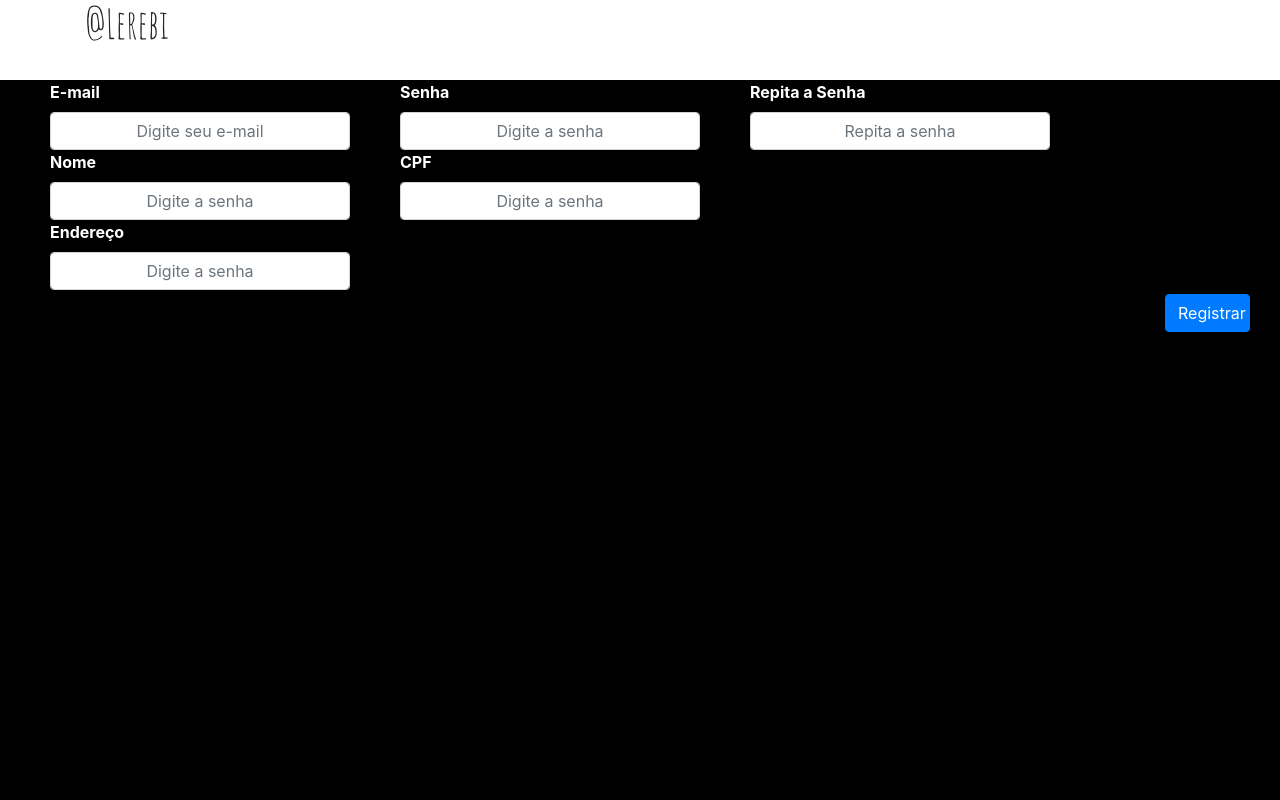
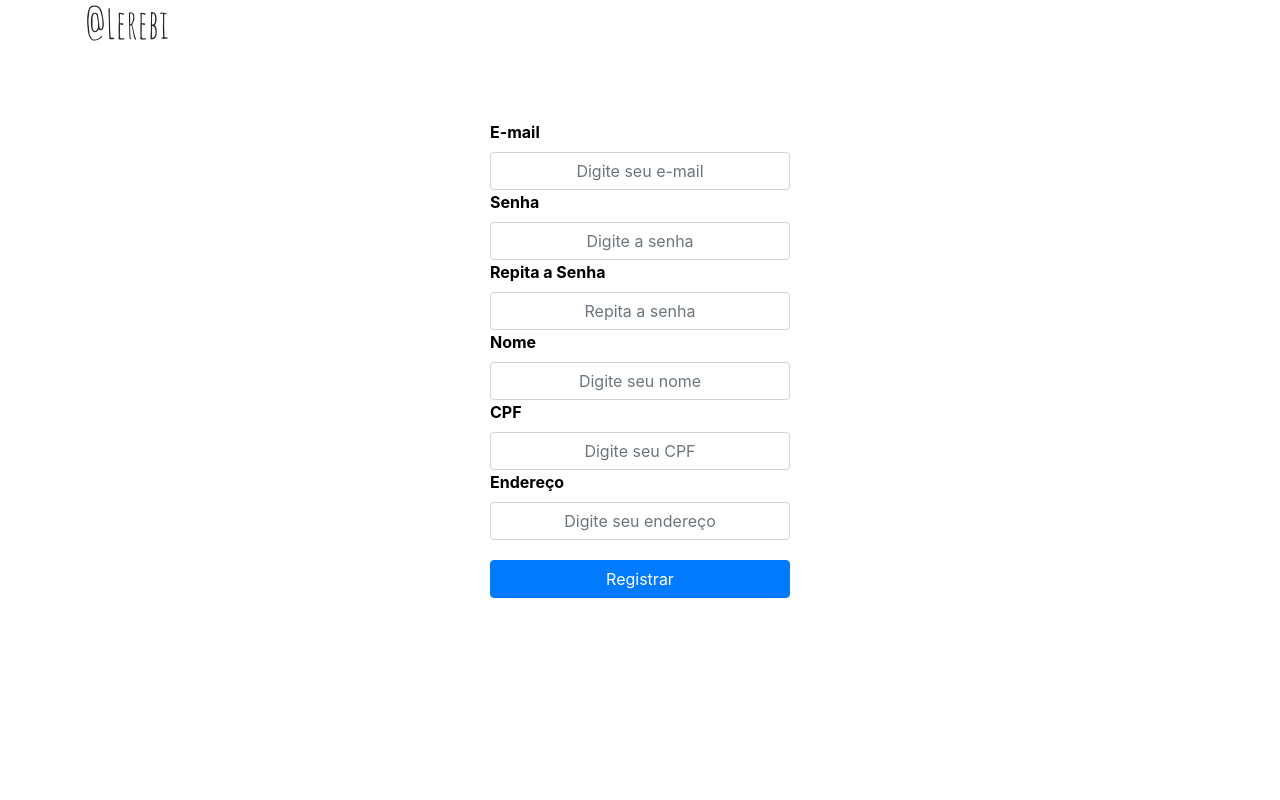
Before and after one commit to israelmurilocadorin/e-commerce, a Vue app: page /register in a window 1280 px wide. Shown: the top 800 px of the page. Built offline with nearby package versions, Linux system fonts and the light colour scheme.

Commit message:
tela cadastro cliente

```diff
--- a/src/pages/Login.vue
+++ b/src/pages/Login.vue
@@ -4,11 +4,15 @@
             <div class="box-login">
                 <div class="paddin-top-form txt-center">
                     <label for="uname" class="txt-center"><b>Usuário</b></label>
-                    <input type="text" class="form-control txt-center" placeholder="Digite o usuário" name="uname" required>
+                    <div class="size">
+                        <input type="text" class="form-control txt-center" placeholder="Digite o usuário" name="uname" required>
+                    </div>
                 </div>
                 <div class="paddin-top-form txt-center">
                     <label for="password"><b>Senha</b></label>
-                    <input type="password" class="form-control txt-center placeholder-size" placeholder="Digite a senha" name="password" required>
+                    <div class="size">
+                        <input type="password" class="form-control txt-center" placeholder="Digite a senha" name="password" required>
+                    </div>
                 </div>
                 <div class="paddin-top-form">
                     <div class="div-buttons">
@@ -59,6 +63,7 @@ export default {
         top: 50%;
         transform: translateY(-50%);
         border-radius: 5px;
+
     }
 
     .div-buttons {
@@ -70,7 +75,8 @@ export default {
         margin-right: 30px;
     }
 
-    .placeholder-size {
+    .size {
+
         width: 200px;
         margin: 0 auto;
     }
--- a/src/pages/Register.vue
+++ b/src/pages/Register.vue
@@ -1,42 +1,30 @@
 <template>
+    <div class="background-colorr">
     <div class="div-main">
         <form>
-                <div class="placeholder-size">
                 <label for="e-mail" class="txt-color"><b>E-mail</b></label>
                 <input type="e-mail" class="form-control txt-center" placeholder="Digite seu e-mail" name="e-mail" required>
-                </div>
 
-                <div class="placeholder-size">
                 <label for="password" class="txt-color"><b>Senha</b></label>
                 <input type="password" class="form-control txt-center" placeholder="Digite a senha" name="password" required>
-                </div>
 
-                <div class="placeholder-size">
                 <label for="password-repeat" class="txt-color"><b>Repita a Senha</b></label>
                 <input type="password" class="form-control txt-center" placeholder="Repita a senha" name="password-repeat" required>
-                </div>
 
-                <div class="placeholder-size">
                 <label for="password" class="txt-color"><b>Nome</b></label>
-                    <input type="password" class="form-control txt-center" placeholder="Digite a senha" name="password" required>
-                </div>
+                <input type="password" class="form-control txt-center" placeholder="Digite seu nome" name="password" required>
 
-                <div class="placeholder-size">
                 <label for="password" class="txt-color"><b>CPF</b></label>
-                    <input type="password" class="form-control txt-center" placeholder="Digite a senha" name="password" required>
-                </div>
+                <input type="password" class="form-control txt-center" placeholder="Digite seu CPF" name="password" required>
 
-                <div class="empty-space"></div>
+                <label for="password" class="txt-color"><b>Endereço</b></label>
+                <input type="password" class="form-control txt-center" placeholder="Digite seu endereço" name="password" required>
 
-                <div class="placeholder-size">
-                    <label for="password" class="txt-color"><b>Endereço</b></label>
-                    <input type="password" class="form-control txt-center" placeholder="Digite a senha" name="password" required>
-                </div>
-
-                <div class="">
-                    <button type="submit" class="btn btn-primary btn-register">Registrar</button>
+            <div class="button-register">
+                <button type="submit" class="btn btn-primary button-register">Registrar</button>
             </div>
         </form>
+    </div>
     </div>
 </template>
 
@@ -57,52 +45,33 @@ export default {
         font-size: 16px;
     }
 
-    .div-main{
-        margin: 0 auto;
+    .background-colorr {
+        padding-top: 40px;
+        height: 100vh;
+        width: 100%;
+        background-color: white;
     }
 
-    .div-register {
-        margin-top: 150px;
-        width: 360px;
-        height: 500px;
-        border-radius: 5px;
-        margin-bottom: 70px;
-    }
-
-    .box-register {
+    .div-main {
+        height: 100vh;
+        width: 300px;
+        margin: 0 auto;
+        padding-bottom: 30px;
         background-color: white;
-        height: 420px;
-        margin: 50px;
-        position: relative;
-        top: 50%;
-        transform: translateY(-50%);
-        border-radius: 5px;
-
-    }
-
-    .placeholder-size {
-        display: inline-block;
-        margin-left: 50px;
-        width: 300px;
-    }
-
-    .empty-space {
-        margin-left: 20px;
-        width: 300px;
     }
 
     .txt-color {
-        color: white;
+        color: black;
     }
 
     .paddin-top-form {
         padding-top: 15px;
     }
 
-    .btn-register {
-        float: right;
-        margin-right: 30px;
-        width: 85px;
-        margin-top: 4px;
+    .button-register {
+        float: left;
+        margin-top: 10px;
+        width: 100%;
     }
+
 </style>
```
Lines whose indentation alone changed are shown as unchanged.
